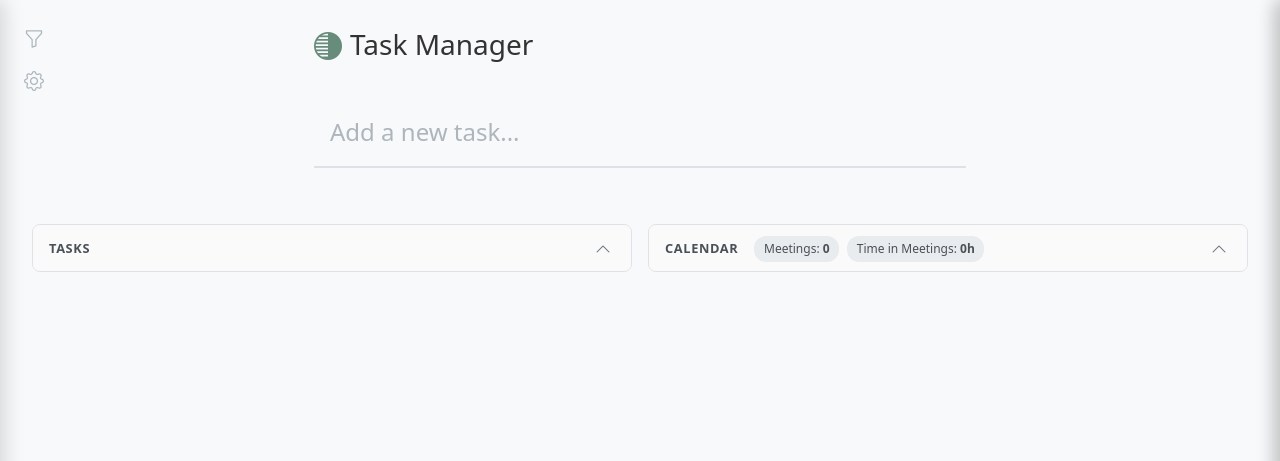
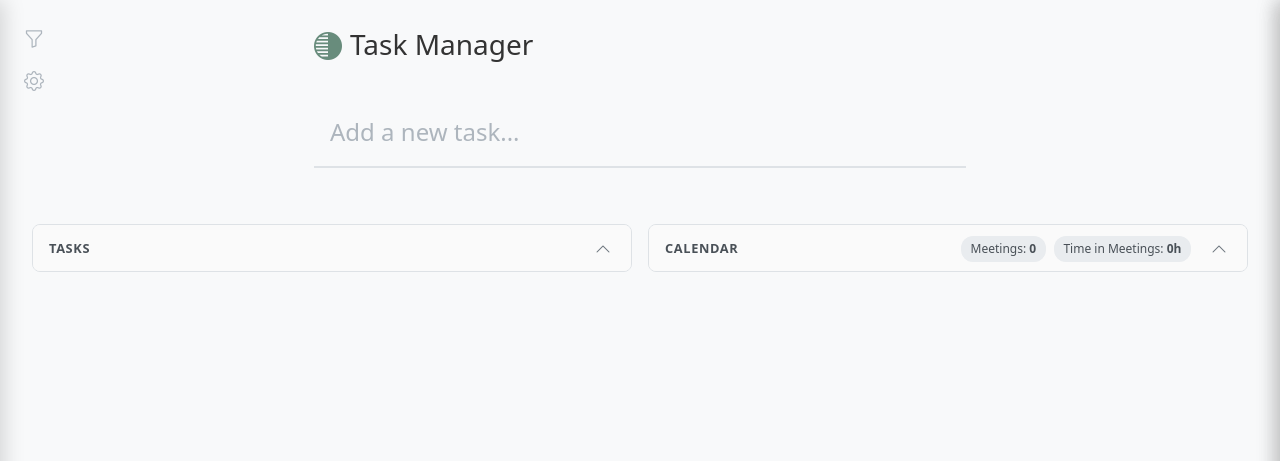
Before and after one commit to jonathancadepowers/life, a Django app: page /tasks/ in a window 1280 px wide. Shown: the top 461 px of the page. Run offline with Django 5.2, Linux system fonts and the light colour scheme; data that the repository does not hold is empty; parts of the project's set-up code (start-up, migrations or seed data) failed here and were passed over.

Commit message:
Move metrics pills to right side of collapsed panels
Co-Authored-By: Claude Opus 4.5 <noreply@anthropic.com>

```diff
--- a/todos/templates/todos/task_list.html
+++ b/todos/templates/todos/task_list.html
@@ -1376,8 +1376,9 @@
             display: none;
             flex-wrap: wrap;
             gap: 0.5rem;
-            margin-left: 1rem;
-            flex: 1;
+            margin-left: auto;
+            margin-right: 1rem;
+            justify-content: flex-end;
         }
 
         .panel.collapsed .panel-collapsed-metrics {
```
